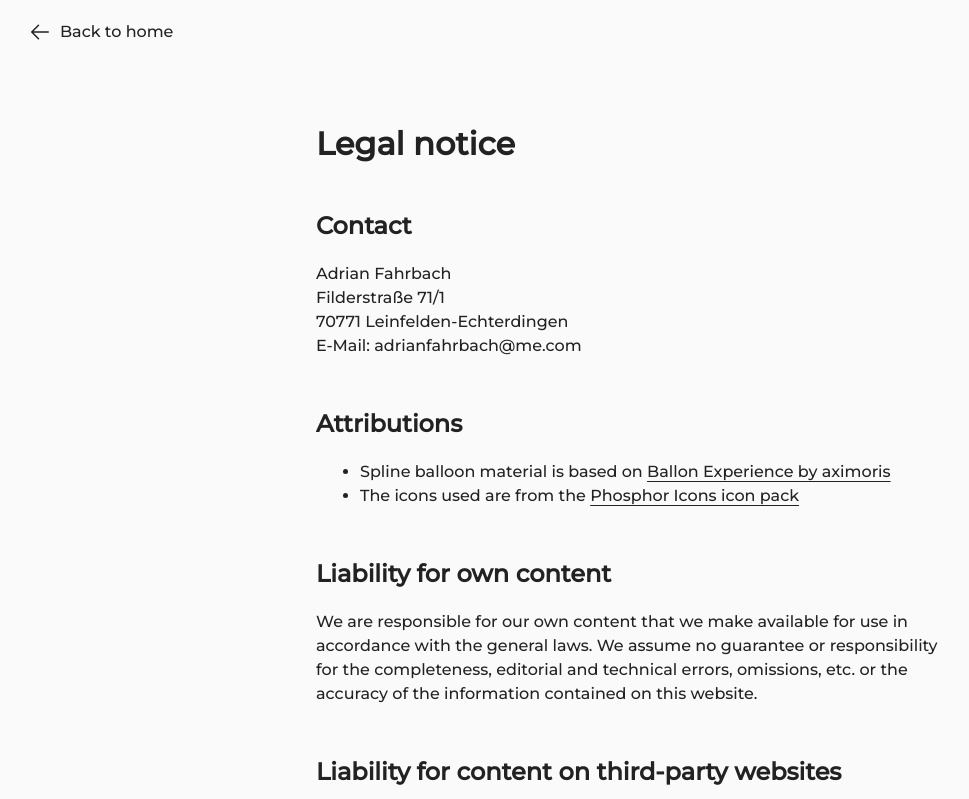
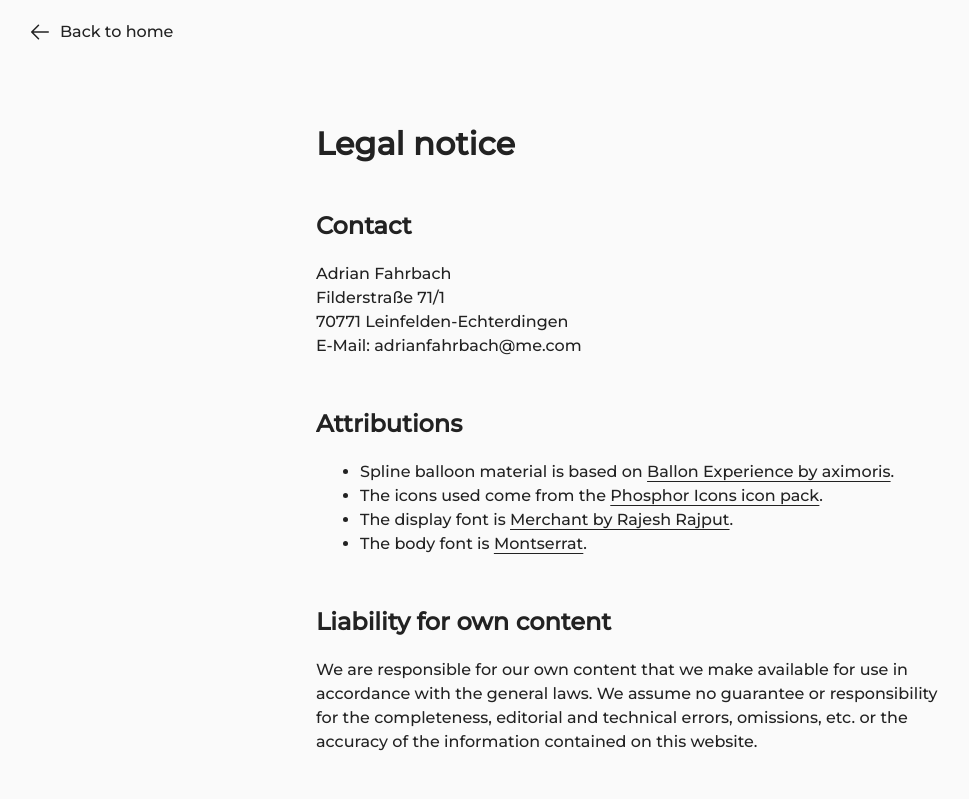
Before and after one commit to AdrianFahrbach/personal-website, a Next.js app: page /legal-notice in a window 1280 px wide. Shown: the top 799 px of the page, without its empty margins (4-973 px from the left). Built offline with nearby package versions, Linux system fonts and the light colour scheme.

Commit message:
✨ feat: add more attributions

```diff
--- a/src/app/legal-notice/page.tsx
+++ b/src/app/legal-notice/page.tsx
@@ -25,9 +25,20 @@ export default function LegalNotice() {
                 <Link href='https://community.spline.design/file/1a12ce58-e8f7-4ae1-8a43-4b1527dab076'>
                   Ballon Experience by aximoris
                 </Link>
+                .
               </li>
               <li>
-                The icons used are from the <Link href='https://phosphoricons.com/'>Phosphor Icons icon pack</Link>
+                The icons used come from the <Link href='https://phosphoricons.com/'>Phosphor Icons icon pack</Link>.
+              </li>
+              <li>
+                The display font is{' '}
+                <Link href='https://www.behance.net/gallery/153109125/Merchant-Typeface-Free-Variable-27-Styles'>
+                  Merchant by Rajesh Rajput
+                </Link>
+                .
+              </li>
+              <li>
+                The body font is <Link href='https://fonts.google.com/specimen/Montserrat'>Montserrat</Link>.
               </li>
             </ul>
             <h2>Liability for own content</h2>
```
